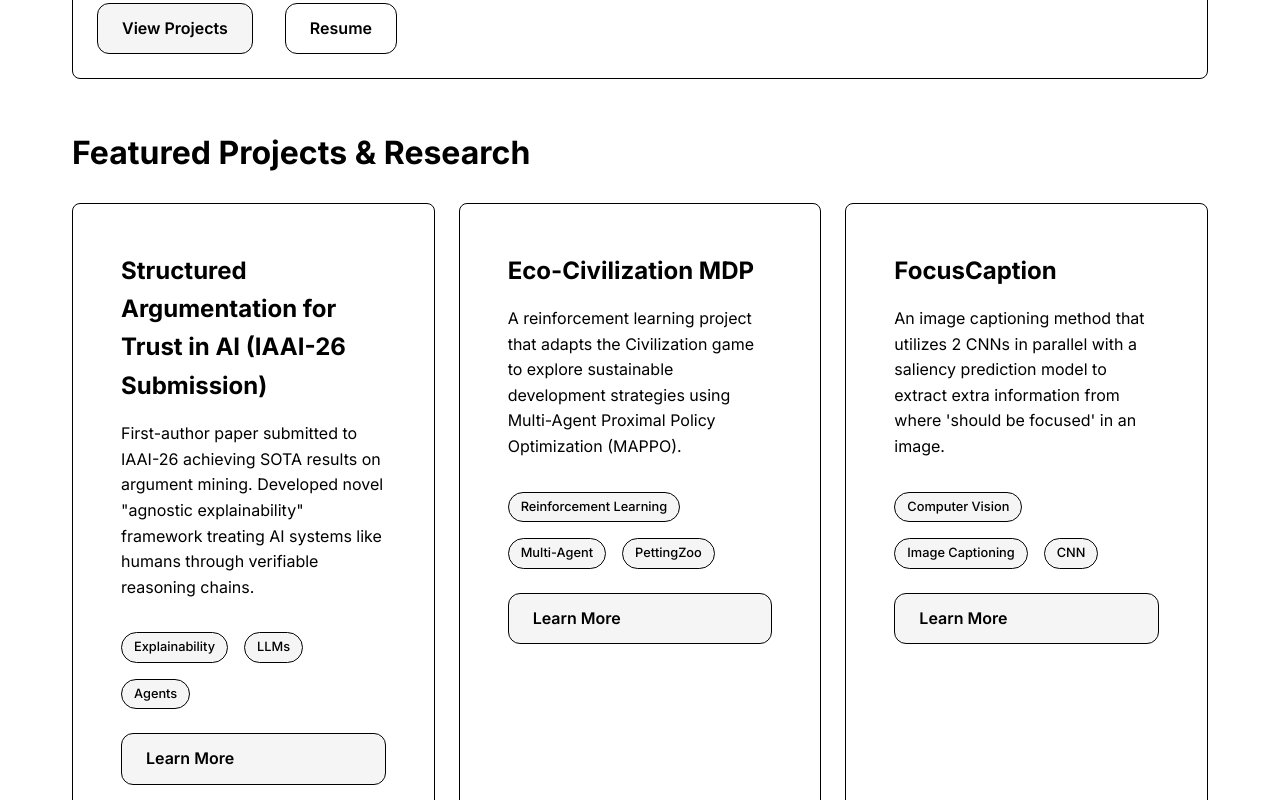
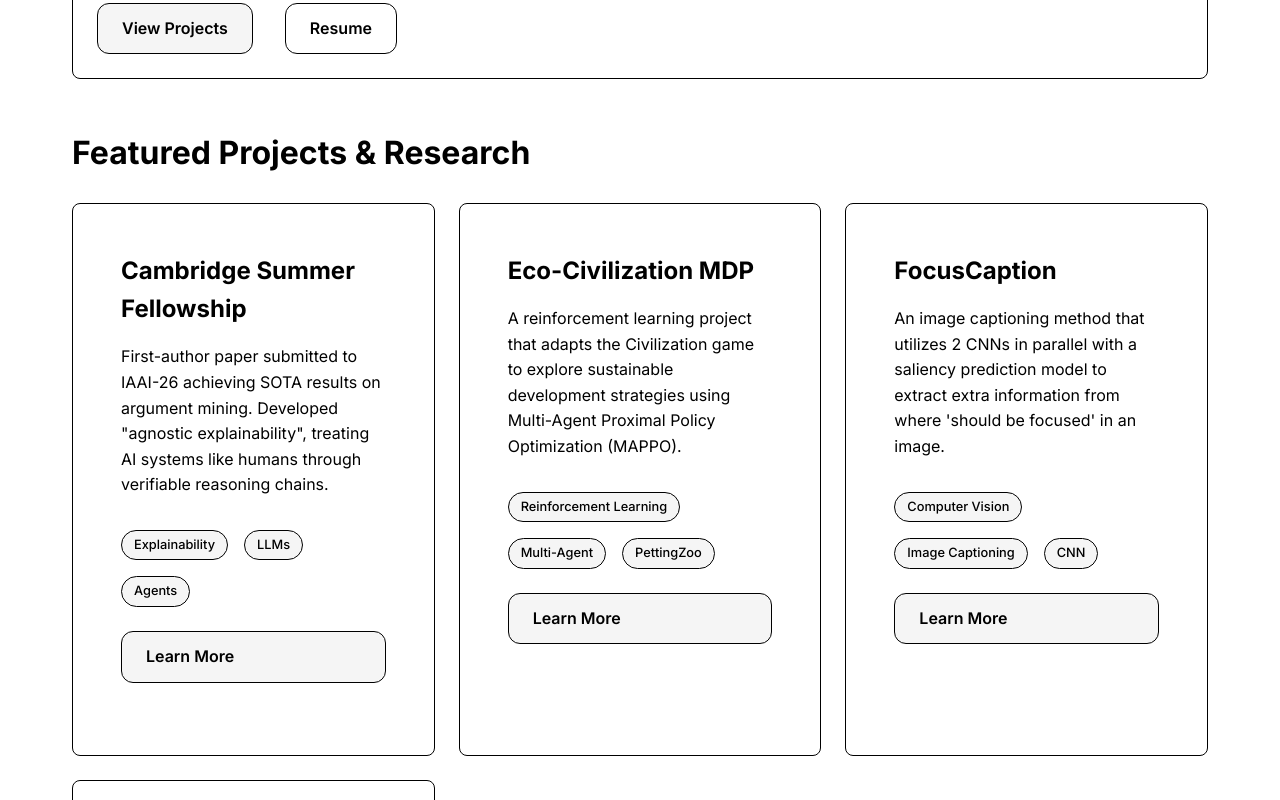
Before and after one commit to Ege-Cakar/ege-cakar.github.io, a React (Create React App) app: page / in a window 1280 px wide. Shown: the part 627-1427 px from the top of the page. Built offline with nearby package versions, Linux system fonts and the light colour scheme.

Commit message:
small update

```diff
--- a/src/pages/Home.js
+++ b/src/pages/Home.js
@@ -62,9 +62,9 @@ const Home = () => {
         <Grid>
         <ProjectCard>
         <ProjectContent>
-          <CardTitle>Structured Argumentation for Trust in AI (IAAI-26 Submission)</CardTitle>
+          <CardTitle>Cambridge Summer Fellowship</CardTitle>
           <p>
-            First-author paper submitted to IAAI-26 achieving SOTA results on argument mining. Developed novel "agnostic explainability" framework treating AI systems like humans through verifiable reasoning chains.
+            First-author paper submitted to IAAI-26 achieving SOTA results on argument mining. Developed "agnostic explainability", treating AI systems like humans through verifiable reasoning chains.
           </p>
           <TagContainer>
             <Tag>Explainability</Tag>
```
